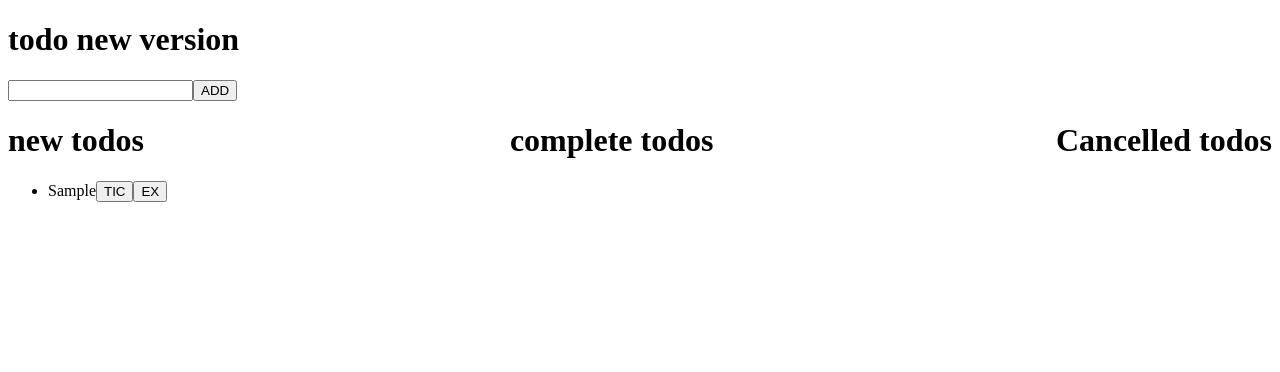
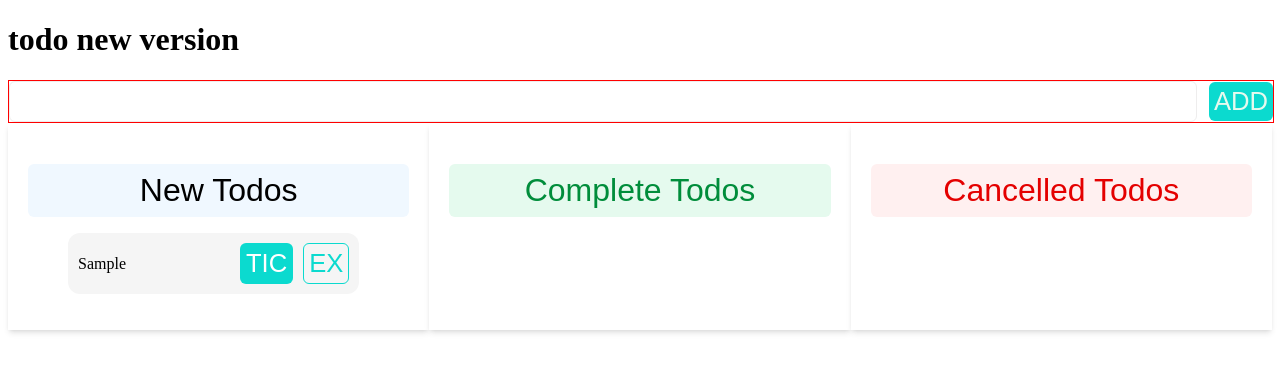
Before and after one commit to munirsebikaaka/codesmann-react-todo, a React (Create React App) app: page / in a window 1280 px wide. Both pictures are taken after typing "Sample" into the empty fields and a click on the button "ADD". Shown: the top 372 px of the page. Built offline with nearby package versions, Linux system fonts and the light colour scheme.

Commit message:
styles: added the styles for the application

```diff
--- a/src/App.js
+++ b/src/App.js
@@ -91,28 +91,38 @@ function App() {
 }
 function Form({ onTodo, onSetTodo, onPushToNewTodos }) {
   return (
-    <form onSubmit={onPushToNewTodos}>
+    <div>
       <h1>todo new version</h1>
+
+      <form className="todo-form" onSubmit={onPushToNewTodos}>
         <input
+          className="type-input"
           type="text"
           value={onTodo}
           onChange={(e) => onSetTodo(e.target.value)}
         />
-      <button>ADD</button>
+        <button className="btn todobtn">ADD</button>
       </form>
+    </div>
   );
 }
 
 function NewTasks({ onTodoNew, onPushToComplete, onPushToCancelledFromNew }) {
   return (
-    <div>
-      <h1>new todos</h1>
+    <div className="level-cell">
+      <h1 className="heading heading-1">new todos</h1>
       <ul>
         {onTodoNew.map((el) => (
           <li key={el.id}>
             {el.task}
-            <button onClick={onPushToComplete}>{el.addB}</button>
-            <button onClick={onPushToCancelledFromNew}>{el.remB}</button>
+            <div>
+              <button className="btn btn-1" onClick={onPushToComplete}>
+                {el.addB}
+              </button>
+              <button className="btn btn-2" onClick={onPushToCancelledFromNew}>
+                {el.remB}
+              </button>
+            </div>
           </li>
         ))}
       </ul>
@@ -121,14 +131,20 @@ function NewTasks({ onTodoNew, onPushToComplete, onPushToCancelledFromNew }) {
 }
 function CompleteTasks({ onCompleteTask, onPushToCancelled }) {
   return (
-    <div>
-      <h1>complete todos</h1>
+    <div className="level-cell">
+      <h1 className="heading heading-2">complete todos</h1>
       <ul>
         {onCompleteTask.map((el) => (
           <li key={el.task}>
             {el.task}
-            <button onClick={onPushToCancelled}>{el.addB}</button>
-            <button onClick={onPushToCancelled}>{el.remB}</button>
+            <div>
+              <button className="btn btn-1" onClick={onPushToCancelled}>
+                {el.addB}
+              </button>
+              <button className="btn btn-2" onClick={onPushToCancelled}>
+                {el.remB}
+              </button>
+            </div>
           </li>
         ))}
       </ul>
@@ -137,14 +153,20 @@ function CompleteTasks({ onCompleteTask, onPushToCancelled }) {
 }
 function CancelledTodos({ onCancelled, onRedoTodo, onDeleteTodo }) {
   return (
-    <div>
-      <h1>Cancelled todos</h1>
+    <div className="level-cell">
+      <h1 className="heading heading-3">Cancelled todos</h1>
       <ul>
         {onCancelled.map((el) => (
           <li key={el.task}>
             {el.task}
-            <button onClick={onRedoTodo}>{el.addB}</button>
-            <button onClick={onDeleteTodo}>{el.remB}</button>
+            <div>
+              <button className="btn btn-1" onClick={onRedoTodo}>
+                {el.addB}
+              </button>
+              <button className="btn btn-2" onClick={onDeleteTodo}>
+                {el.remB}
+              </button>
+            </div>
           </li>
         ))}
       </ul>
--- a/src/index.css
+++ b/src/index.css
@@ -1,4 +1,131 @@
+:root {
+  --background-color: #e0e0e0;
+  --border-color: #dbe0eb;
+  --hover-color: #87f0ea;
+  --primary-color: #0bdacf;
+  --secondary-color: #e5faee;
+  --unknown-color: #008d3b;
+  --errorbackgroung-color: #fff0f0;
+  --errorword-color: #e40000;
+
+  --bg-white: #fff;
+  --tw-shadow-color: rgb(59 130 246 / 0.5);
+  --tw-ring-color: rgb(59 130 246 / 0.5);
+  --tw-shadow: 0 4px 6px -1px rgb(0 0 0 / 0.1), 0 2px 4px -2px rgb(0 0 0 / 0.1);
+  --tw-shadow-colored: 0 4px 6px -1px var(--tw-shadow-color),
+    0 2px 4px -2px var(--tw-shadow-color);
+  --tw-ring-offset-shadow: 0 0 #0000;
+  --tw-ring-shadow: 0 0 #0000;
+  --successBg: #e5faee;
+  --successText: #008d3b;
+  --errorBg: #fff0f0;
+  --errorText: #e40000;
+}
+
 .bord {
   display: flex;
   justify-content: space-between;
 }
+.todo-form {
+  width: 100%;
+  display: flex;
+  gap: 12px;
+  align-items: center;
+  border: 1px solid red;
+}
+.type-input {
+  width: 100%;
+  /* display: inline-block; */
+  border: 1px solid #eeeded;
+  font-size: 0.8rem;
+  /* text-align: center;
+     */
+  padding: 12px;
+  border-radius: 6px;
+}
+.type-input:focus {
+  outline: none;
+}
+
+.todobtn {
+  background-color: var(--primary-color);
+  color: var(--secondary-color);
+  padding: 8px;
+  border: none;
+}
+.todobtn:hover {
+  background-color: var(--hover-color);
+  transition: all 0.3s;
+}
+.heading {
+  padding: 8px;
+  border-radius: 6px;
+  text-align: center;
+  font-weight: 500;
+  margin-bottom: 8px;
+  font-family: sans-serif;
+  text-transform: capitalize;
+}
+
+.heading-1 {
+  background-color: aliceblue;
+  color: #000;
+}
+.heading-2 {
+  background-color: var(--successBg);
+  color: var(--successText);
+}
+.heading-3 {
+  background-color: var(--errorBg);
+  color: var(--errorText);
+}
+li {
+  display: flex;
+  justify-content: space-between;
+  align-items: center;
+  background-color: #f5f5f5;
+  padding: 10px;
+  margin-right: 50px;
+  margin-bottom: 10px;
+  border-radius: 12px;
+}
+li div {
+  display: flex;
+  gap: 10px;
+}
+.level-cell {
+  background-color: var(--bg-white);
+  box-shadow: var(--tw-ring-offset-shadow, 0 0 #0000),
+    var(--tw-ring-shadow, 0 0 #0000), var(--tw-shadow);
+  padding: 20px;
+  width: 100%;
+}
+.btn {
+  display: inline-block;
+  font-size: 1.6rem;
+  font-weight: 500;
+  cursor: pointer;
+  padding: 5px 5px;
+  border-radius: 6px;
+}
+.btn-1 {
+  background-color: var(--primary-color);
+  color: var(--bg-white);
+  border: 1px solid transparent;
+}
+.btn-1:hover {
+  background-color: var(--primary-color);
+  opacity: 0.5;
+}
+
+.btn-2 {
+  background-color: transparent;
+  color: var(--primary-color);
+  border: 1px solid var(--primary-color);
+  transition: all 0.3s;
+}
+
+.btn-2:hover {
+  background-color: var(--primary-color);
+  color: var(--bg-white);
+}
```
Lines whose indentation alone changed are shown as unchanged.
